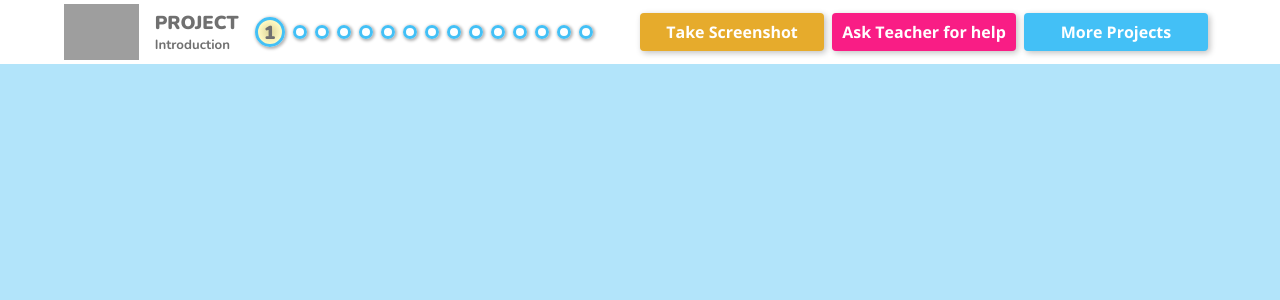
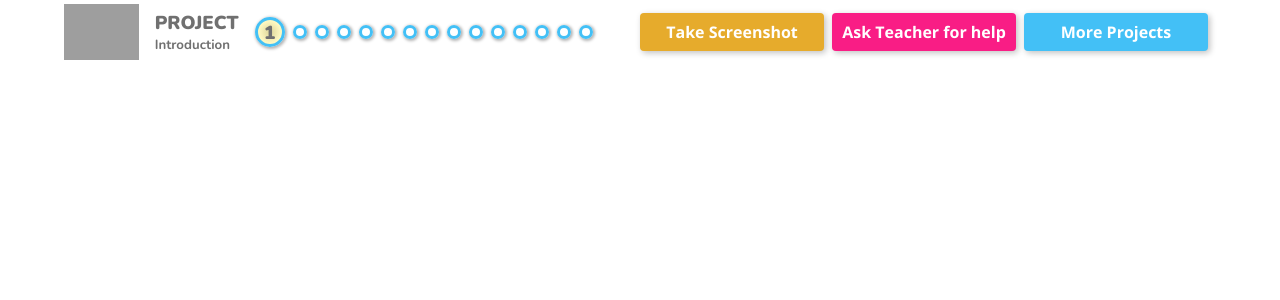
Before and after one commit to aidannairn/level-up-works--frontend, a React (Create React App) app: page /student-project-builder in a window 1280 px wide. Shown: the top 300 px of the page. Built offline with nearby package versions, Linux system fonts and the light colour scheme; grey boxes are pictures that could not be loaded.

Commit message:
feat: Add StudentProjectBuilder page. Route from App.js with React-Router-Dom package.

```diff
--- a/src/App.js
+++ b/src/App.js
@@ -1,14 +1,15 @@
-import styled from "styled-components"
+import { BrowserRouter, Routes, Route } from "react-router-dom";
 
-import Navbar from "./components/navbar/Navbar"
+import StudentProjectBuilder from "./pages/StudentProjectBuilder";
 
-const AppContainer = styled.div`
-  background-color: #B2E4FA;
-  min-height: 100vh;
-`
-
-const App = () => <AppContainer>
-    <Navbar />
-</AppContainer>
+const App = () => {
+  return (
+    <BrowserRouter>
+      <Routes>
+        <Route path='/student-project-builder' element={<StudentProjectBuilder />} />
+      </Routes>
+    </BrowserRouter>
+  )
+}
 
 export default App
--- /dev/null
+++ b/src/pages/StudentProjectBuilder.js
@@ -0,0 +1,11 @@
+import Navbar from "../components/navbar/Navbar"
+
+const StudentProjectBuilder = () => {
+  return (
+    <>
+      <Navbar />
+    </>
+  )
+}
+
+export default StudentProjectBuilder
```
